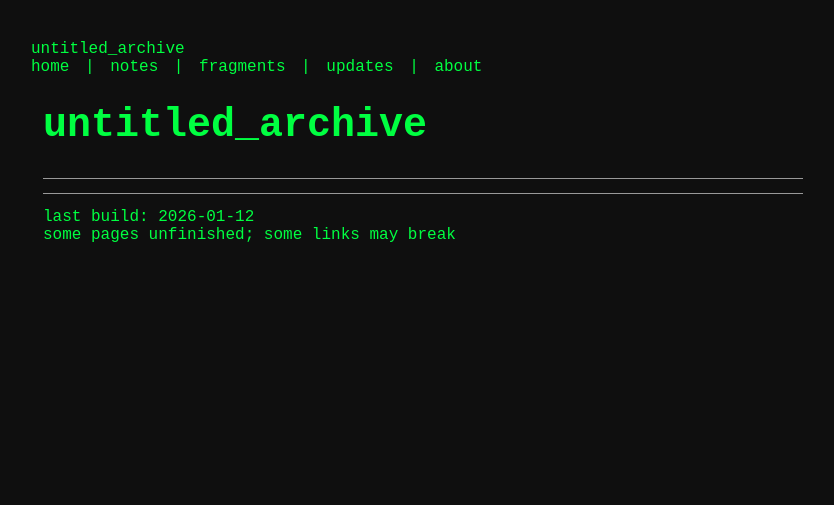
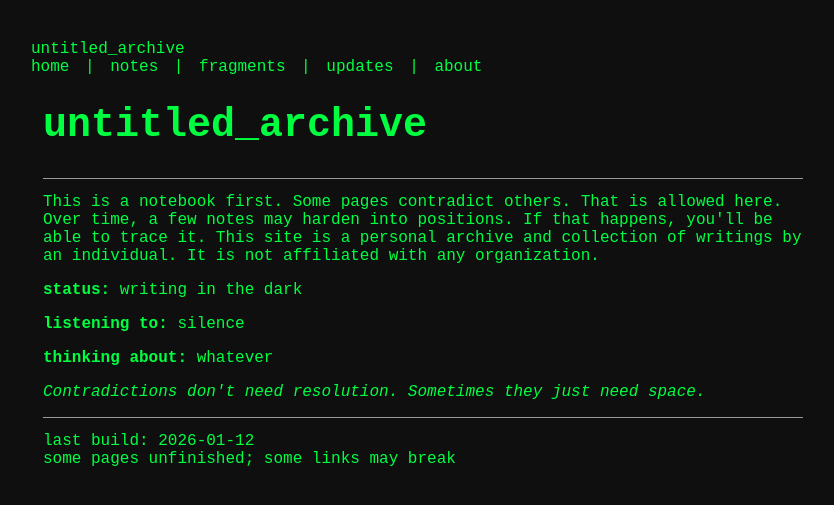
Before and after one commit to mudafie/untitled_archive, a Jekyll site: the page built from index.md, in a window 1280 px wide. Shown: the top 505 px of the page, without its empty margins (209-1043 px from the left). Built offline with Jekyll 4.4.1, drawn with Linux system fonts in a browser that asks for light colours.

Commit message:
Moved main page elements from default layout to main page index.md

```diff
--- a/index.md
+++ b/index.md
@@ -2,3 +2,38 @@
 layout: default
 title: untitled_archive
 ---
+
+<section class="front-matter">
+
+    This is a notebook first. Some pages contradict others. That is allowed here.
+
+    Over time, a few notes may harden into positions. If that happens, you'll be able to trace it.
+
+    This site is a personal archive and collection of writings by an individual.
+    It is not affiliated with any organization.
+</section>
+
+<section class="current-status">
+        <p><strong>status:</strong> writing in the dark</p>
+        <p><strong>listening to:</strong> silence</p>
+        <p><strong>thinking about:</strong> whatever</p>
+</section>
+
+<section class="random-fragment">
+        <p><em id="fragment-text"></em></p>
+</section>
+
+<script>
+    const fragments = [
+        {% for fragment in site.fragments %}
+        {{ fragment.text | jsonify }}{% unless forloop.last %},{% endunless %}
+        {% endfor %}
+    ];
+
+    if (fragments.length > 0) {
+        const random = fragments[Math.floor(Math.random() * fragments.length)];
+        document.getElementById("fragment-text").textContent = random;
+    } else {
+        document.getElementById("fragment-text").textContent = "no fragments available";
+    }
+</script>
```
